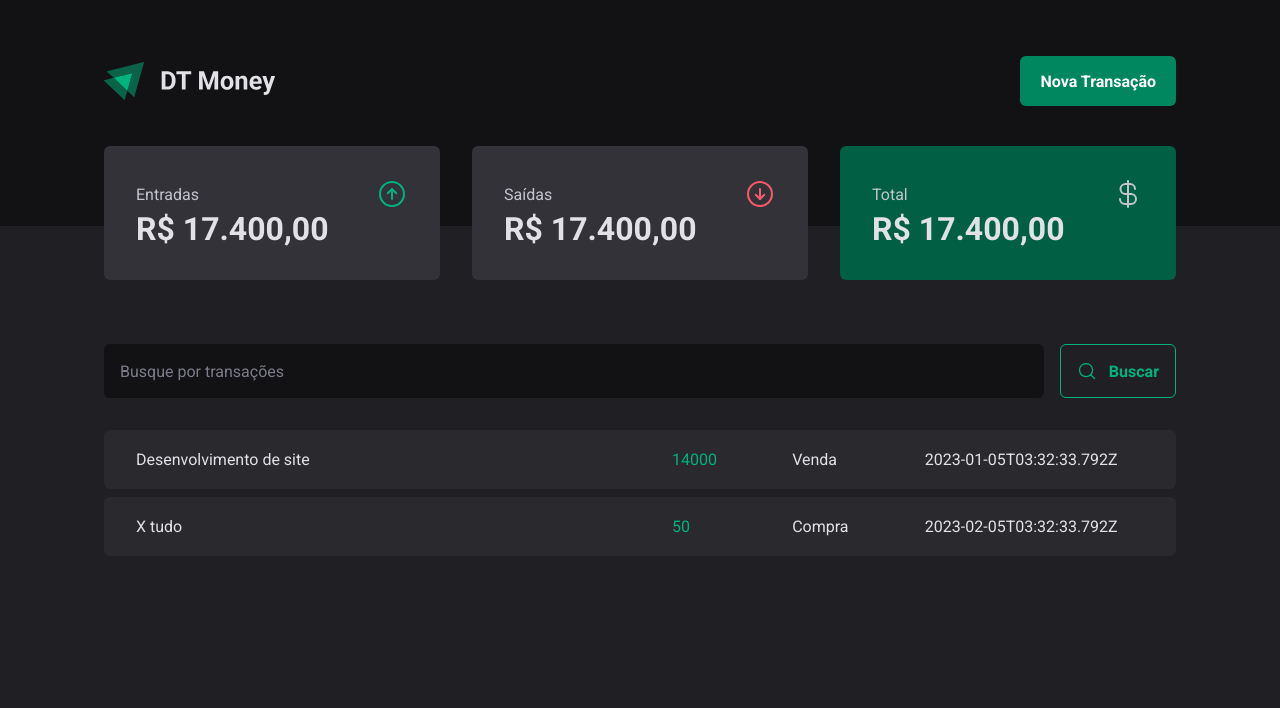
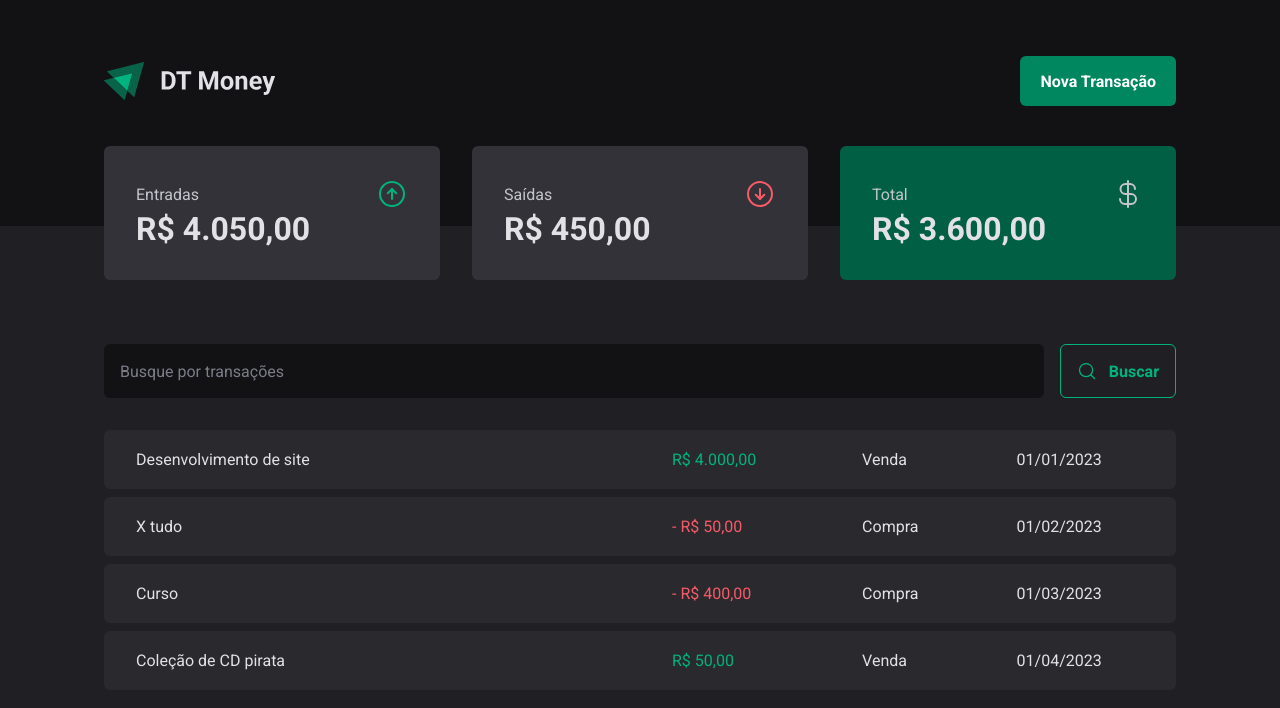
Before and after one commit to LucasRochaFernandes/DT-MONEY_REACT.JS, a React (Vite) app: page / in a window 1280 px wide. Shown: the top 708 px of the page. Built offline with nearby package versions, Linux system fonts and the light colour scheme; data requests are answered from the project's data file.

Commit message:
Summary and Formatter

```diff
--- a/server.json
+++ b/server.json
@@ -1,20 +1,36 @@
 {
   "transactions": [
     {
-      "id": "asdfssd",
+      "id": "asdfssddsfdfsdfsd",
       "description": "Desenvolvimento de site",
       "type":"income",
       "category": "Venda",
-      "price": 14000,
-      "createdAt": "2023-01-05T03:32:33.792Z"
+      "price": 4000,
+      "createdAt": "2023-01-01T03:32:33.792Z"
     },
     {
-      "id": "gdassds",
+      "id": "gdafsdfsdfssds",
       "description": "X tudo",
       "type":"outcome",
       "category": "Alimentação",
       "price": 50,
-      "createdAt": "2023-02-05T03:32:33.792Z"
+      "createdAt": "2023-02-01T03:32:33.792Z"
+    },
+    {
+      "id": "gdassjfodjofdsiohiosds",
+      "description": "Curso",
+      "type":"outcome",
+      "category": "Educação",
+      "price": 400,
+      "createdAt": "2023-03-01T03:32:33.792Z"
+    },
+    {
+      "id": "gdassfdoskpfjsdiofjuisdjds",
+      "description": "Coleção de CD pirata",
+      "type":"income",
+      "category": "Venda",
+      "price": 50,
+      "createdAt": "2023-04-01T03:32:33.792Z"
     }
   ]
 }
--- a/src/components/Summary/index.tsx
+++ b/src/components/Summary/index.tsx
@@ -1,8 +1,32 @@
 import { ArrowCircleDown, ArrowCircleUp, CurrencyDollar } from 'phosphor-react'
+import { useContext } from 'react'
 
+import { TransactionContext } from '../../contexts/TransactionsContext'
+import { priceFormatter } from '../../utils/formtatter'
 import { SummaryCard, SummaryContainer } from './styles'
 
 export function Summary() {
+  const { transactions } = useContext(TransactionContext)
+
+  const summary = transactions.reduce(
+    (acc, transaction) => {
+      if (transaction.type === 'income') {
+        acc.income += transaction.price
+        acc.total += transaction.price
+      } else {
+        acc.outcome += transaction.price
+        acc.total -= transaction.price
+      }
+
+      return acc
+    },
+    {
+      income: 0,
+      outcome: 0,
+      total: 0,
+    },
+  )
+
   return (
     <SummaryContainer>
       <SummaryCard>
@@ -10,21 +34,21 @@ export function Summary() {
           <span>Entradas</span>
           <ArrowCircleUp size={32} color="#00b37e" />
         </header>
-        <strong>R$ 17.400,00</strong>
+        <strong>{priceFormatter.format(summary.income)}</strong>
       </SummaryCard>
       <SummaryCard>
         <header>
           <span>Saídas</span>
           <ArrowCircleDown size={32} color="#f75a68" />
         </header>
-        <strong>R$ 17.400,00</strong>
+        <strong>{priceFormatter.format(summary.outcome)}</strong>
       </SummaryCard>
       <SummaryCard variant="green">
         <header>
           <span>Total</span>
           <CurrencyDollar size={32} />
         </header>
-        <strong>R$ 17.400,00</strong>
+        <strong>{priceFormatter.format(summary.total)}</strong>
       </SummaryCard>
     </SummaryContainer>
   )
--- a/src/pages/Transactions/index.tsx
+++ b/src/pages/Transactions/index.tsx
@@ -3,6 +3,7 @@ import { useContext } from 'react'
 import { Header } from '../../components/Header'
 import { Summary } from '../../components/Summary'
 import { TransactionContext } from '../../contexts/TransactionsContext'
+import { dateFormatter, priceFormatter } from '../../utils/formtatter'
 import { SearchForm } from './components/SearchForm'
 import {
   PriceHighlight,
@@ -27,12 +28,15 @@ export function Transactions() {
                   <td width="50%">{transaction.description}</td>
 
                   <td>
-                    <PriceHighlight variant="income">
-                      {transaction.price}
+                    <PriceHighlight variant={transaction.type}>
+                      {transaction.type === 'outcome' && '- '}
+                      {priceFormatter.format(transaction.price)}
                     </PriceHighlight>
                   </td>
                   <td>{transaction.type === 'income' ? 'Venda' : 'Compra'}</td>
-                  <td>{transaction.createdAt}</td>
+                  <td>
+                    {dateFormatter.format(new Date(transaction.createdAt))}
+                  </td>
                 </tr>
               )
             })}
--- /dev/null
+++ b/src/utils/formtatter.ts
@@ -0,0 +1,6 @@
+export const dateFormatter = new Intl.DateTimeFormat('pt-BR')
+
+export const priceFormatter = new Intl.NumberFormat('pt-BR', {
+  style: 'currency',
+  currency: 'BRL',
+})
```
